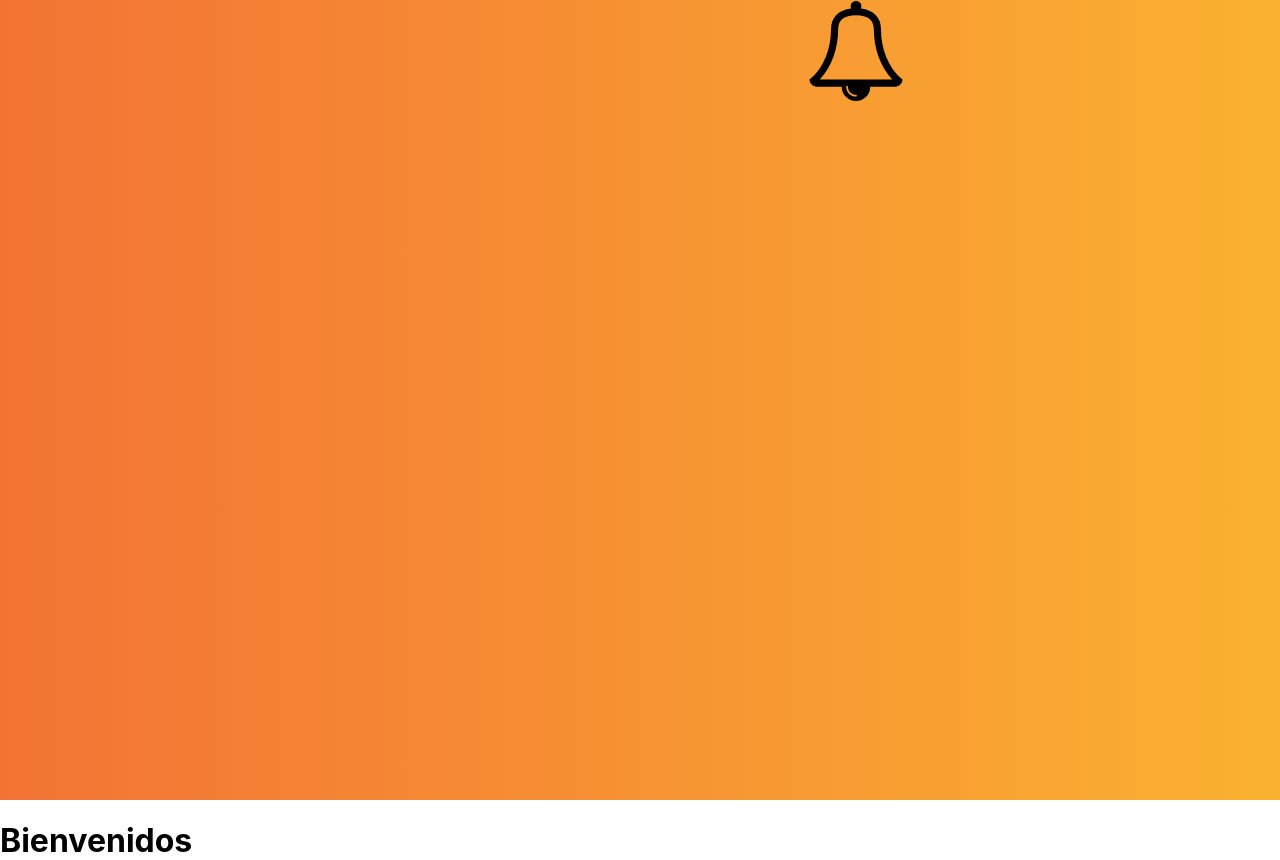
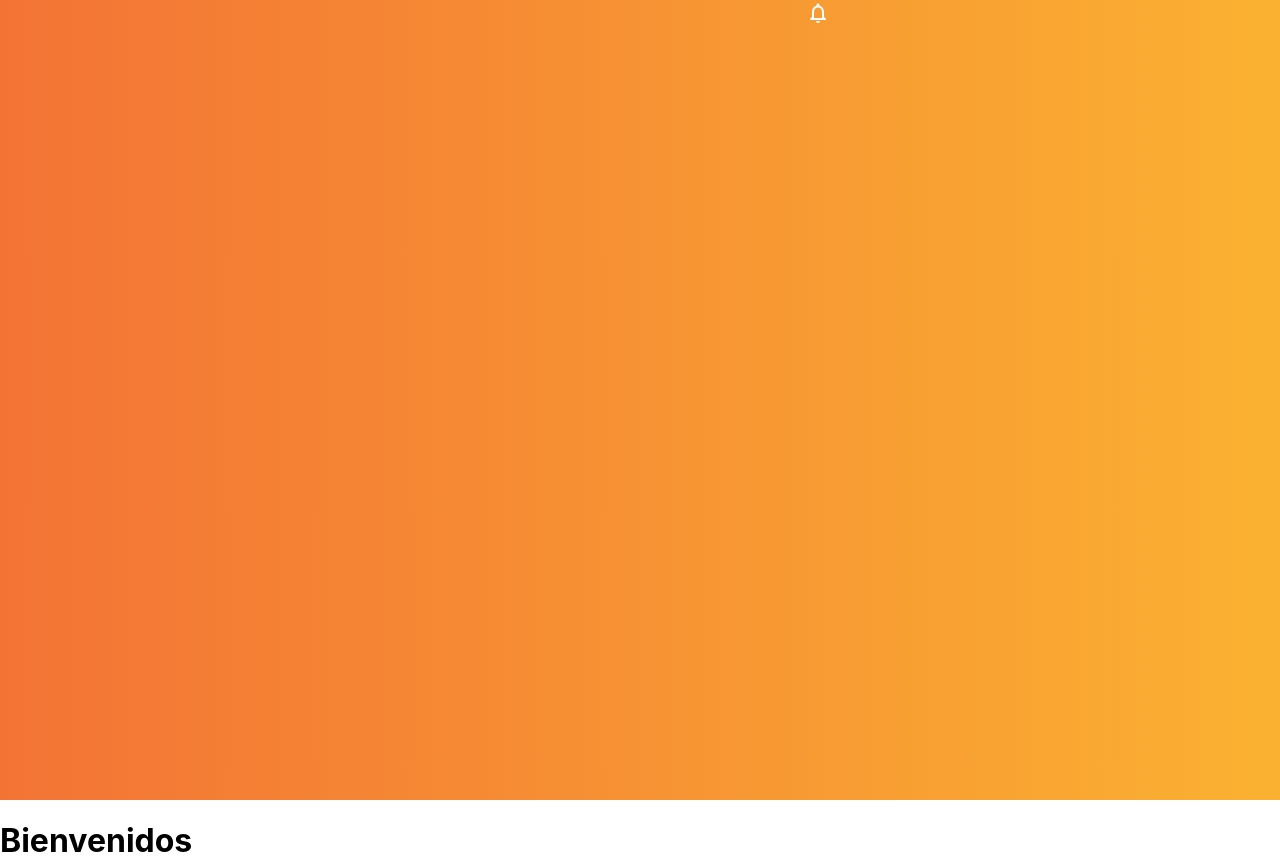
Before and after one commit to Daniela0209/notificaciones, a React (Create React App) app: page / in a window 1280 px wide. Shown: the top 860 px of the page. Built offline with nearby package versions, Linux system fonts and the light colour scheme.

Commit message:
Notifiactions Added

```diff
--- a/src/components/ModalCampana.js
+++ b/src/components/ModalCampana.js
@@ -1,18 +1,21 @@
 import React, { useState } from "react";
-import { Modal } from '@material-ui/core';
+import { Modal} from '@material-ui/core';
 import './scss/app.scss';
-import campana from "../images/campana.svg";
-import { render } from "@testing-library/react";
+import campana from "../images/notifications.svg";
+import NotificationsList from "./NotificationList"
 
 
 
-
-function ModalCampana() {
+function ModalCampana(props) {
 
   const [ modal, setModal] = useState(false);
 
   const abrirCerrarModal = () => {
     setModal(!modal);
+  }
+
+  const image = () =>{
+    (props.state.data.viewed==false)?<img src={campana} alt="campana"/>:<img src={campana} alt="campana"/>;
   }
 
 
@@ -22,28 +25,25 @@ function ModalCampana() {
         <header><strong>Notificaciones</strong>
         <button className="button_cerrar" onClick={()=>abrirCerrarModal()}>X</button>
         </header>
-
+        <NotificationsList notifications={props.state} />
       </div>
     </div>
   );
-
-    // eslint-disable-next-line no-lone-blocks
-    render(); {
 
         return (
             <div className="App">
 
               <button className='button'  onClick={()=>abrirCerrarModal()} campanaIcon>
-                <img src={campana}  />
-              </button>
+                <img src={campana} alt="campana"/>
+                </button>
 
               <Modal open={modal} onClose={abrirCerrarModal}>
                 {body}
               </Modal>
             </div>
-            )
+  )
 
-    }
+
 
 }
 
--- a/src/components/styles/NotificationList.css
+++ b/src/components/styles/NotificationList.css
@@ -5,7 +5,7 @@
 }
 
   .NotifsListItem {
-    background: #7F7E7E;
+    background: #797979;
     color:white;
     box-shadow: 0 2px 4px 0 rgba(0, 0, 0, 1);
     border-radius: 5px;
--- a/src/pages/Vista.js
+++ b/src/pages/Vista.js
@@ -3,10 +3,42 @@ import Modal from "../components/ModalCampana";
 
 
 class Vista extends React.Component{
+    state = {
+        data: [
+          {
+            id: '2de30c42-9deb-40fc-a41f-05e62b5939a7',
+            name: 'User',
+            typeN: 'Welcome',
+            detail: 'Bienvenido User',
+            viewed:'true'
+          },
+          {
+            id: 'd00d3614-101a-44ca-b6c2-0be075aeed3d',
+            name: 'Notification Proyect',
+            typeN: 'OKR',
+            detail: '30',
+            viewed:'false'
+          },
+          {
+            id: 'd00d3614-101a-44ca-b6c2-0be075aeed3s',
+            name: 'Welcome',
+            typeN: 'KR',
+            detail: '70',
+            viewed:'false'
+          },
+          {
+            id: 'd00d3614-101a-44ca-b6c2-0be075aeed3ñ',
+            name: 'Email Enviado', //Subject
+            typeN: 'Send Email',
+            detail: 'Nuevo Email Enviado',
+            viewed:'false'
+          },
+        ],
+      };
     render(){
         return(
             <div>
-            <Modal/>
+            <Modal state={this.state.data}/>
             <h1>Bienvenidos</h1>
             </div>
 
```
Also changed, not shown: src/images/notifications.svg (added).
